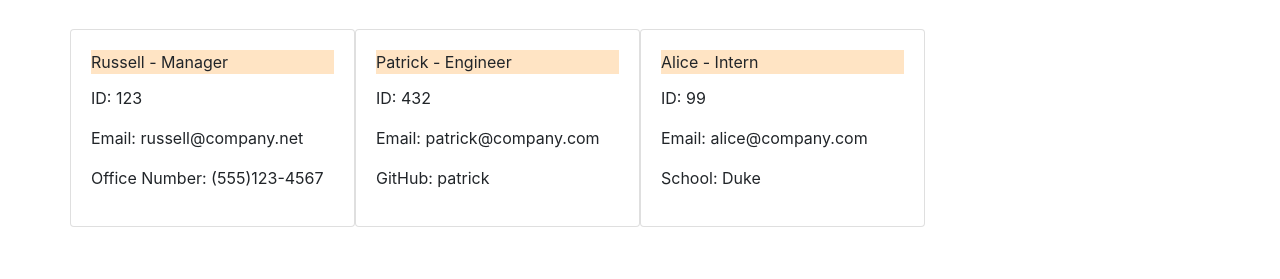
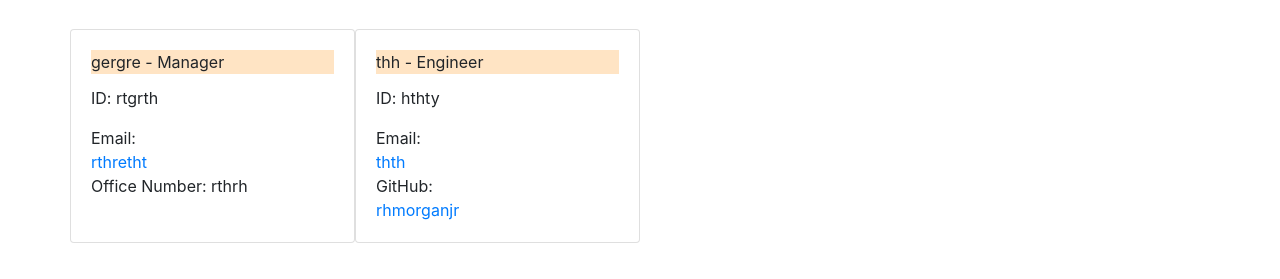
Before and after one commit to rhmorganjr/team-profile-generator, a website: page index.html in a window 1280 px wide. Shown: the part 179-458 px from the top of the page. Drawn offline with nearby package versions, Linux system fonts and the light colour scheme.

Commit message:
added email and github links

```diff
--- a/index.html
+++ b/index.html
@@ -27,25 +27,20 @@
       </header>
       <div class='row'>
   <div class='manager col-sm-3 card card-body'>
-          <p class='card-title'>Russell - Manager</p>
+          <p class='card-title'>gergre - Manager</p>
 
-          <p>ID: 123</p>
-          <p>Email: russell@company.net</p>
-          <p>Office Number: (555)123-4567</p>
+          <p>ID: rtgrth</p>
+          Email: <a href = "mailto:rthretht">rthretht</a>
+          <p>Office Number: rthrh</p>
         </div>
       <div class='engineer col-sm-3 card card-body'>
-          <p class='card-title'>Patrick - Engineer</p>
+          <p class='card-title'>thh - Engineer</p>
 
-          <p>ID: 432</p>
-          <p>Email: patrick@company.com</p>
-          <p>GitHub: patrick</p>
-        </div>
-      <div class='engineer col-sm-3 card card-body'>
-          <p class='card-title'>Alice - Intern</p>
-
-          <p>ID: 99</p>
-          <p>Email: alice@company.com</p>
-          <p>School: Duke</p>
+          <p>ID: hthty</p>
+          Email: <a href = "mailto:thth">thth</a>
+          GitHub: <a href = "https.github.com/getGitHub() {
+    return this.github;
+  }">rhmorganjr</a>
         </div>
 
       </div>
```
Also changed, not shown: index.js (+4 -4 lines).
